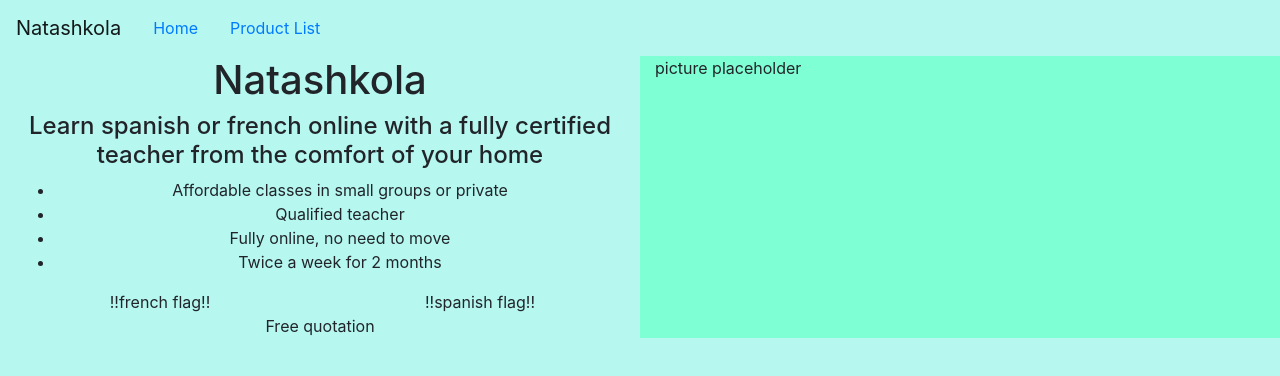
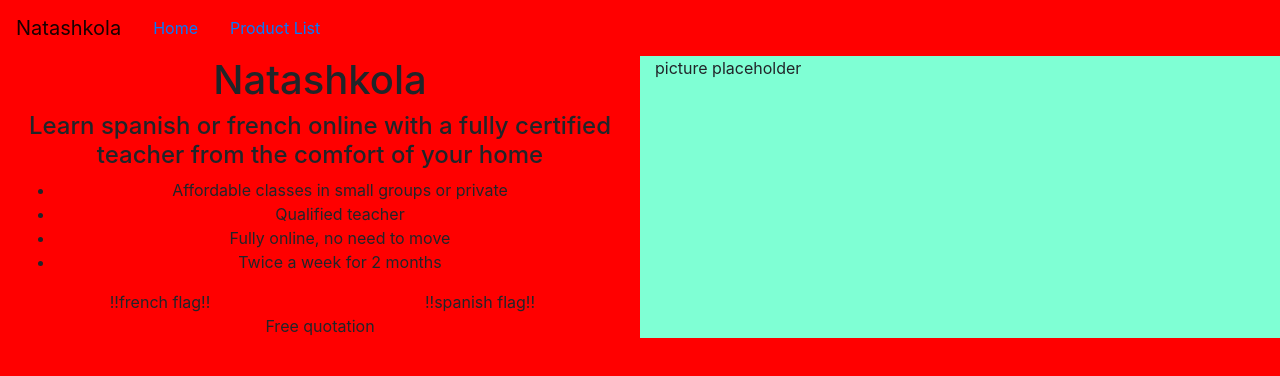
Before and after one commit to frederictaillandier/natashkola, an Angular app: page /landing in a window 1280 px wide. Shown: the top 376 px of the page. Built offline with nearby package versions, Linux system fonts and the light colour scheme.

Commit message:
test cicd

```diff
--- a/src/styles.css
+++ b/src/styles.css
@@ -22,7 +22,7 @@ div.card {
 }
 
 body {
-  background-color: var(--cyan);
+  background-color: red;
 
 }
 
```
